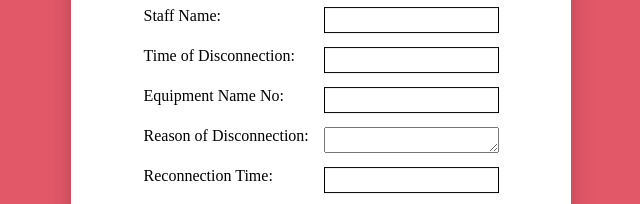
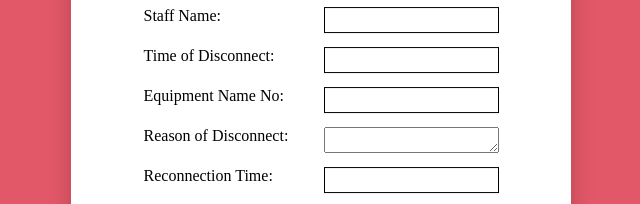
Before and after one commit to syeda963/WebtoSheet, a plain HTML site: page AddDisconnect.html in a window 1280 px wide. Shown: the part 289-493 px from the top of the page, 319-959 px from the left. Drawn offline with Linux system fonts and the light colour scheme.

Commit message:
Update AddDisconnect.html

```diff
--- a/AddDisconnect.html
+++ b/AddDisconnect.html
@@ -43,7 +43,7 @@
                     <input type="text" id="staffName" name="staffname" required><br><br>
                 </div>
                 <div class="input_wrap">
-                    <label for="TOD">Time of Disconnection:</label>
+                    <label for="TOD">Time of Disconnect:</label>
                     <input type="text" id="TOD" name="timeofdisconnection" required><br><br>
                 </div>
                 <div class="input_wrap">
@@ -51,7 +51,7 @@
                     <input type="text" id="ENN" name="equipmentnameno" required><br><br>
                 </div>
                 <div class="input_wrap">
-                    <label for="ROD">Reason of Disconnection:</label>
+                    <label for="ROD">Reason of Disconnect:</label>
                     <textarea id="ROD" name="reasonofdisconnection"></textarea><br><br>
                 </div>
 
```
